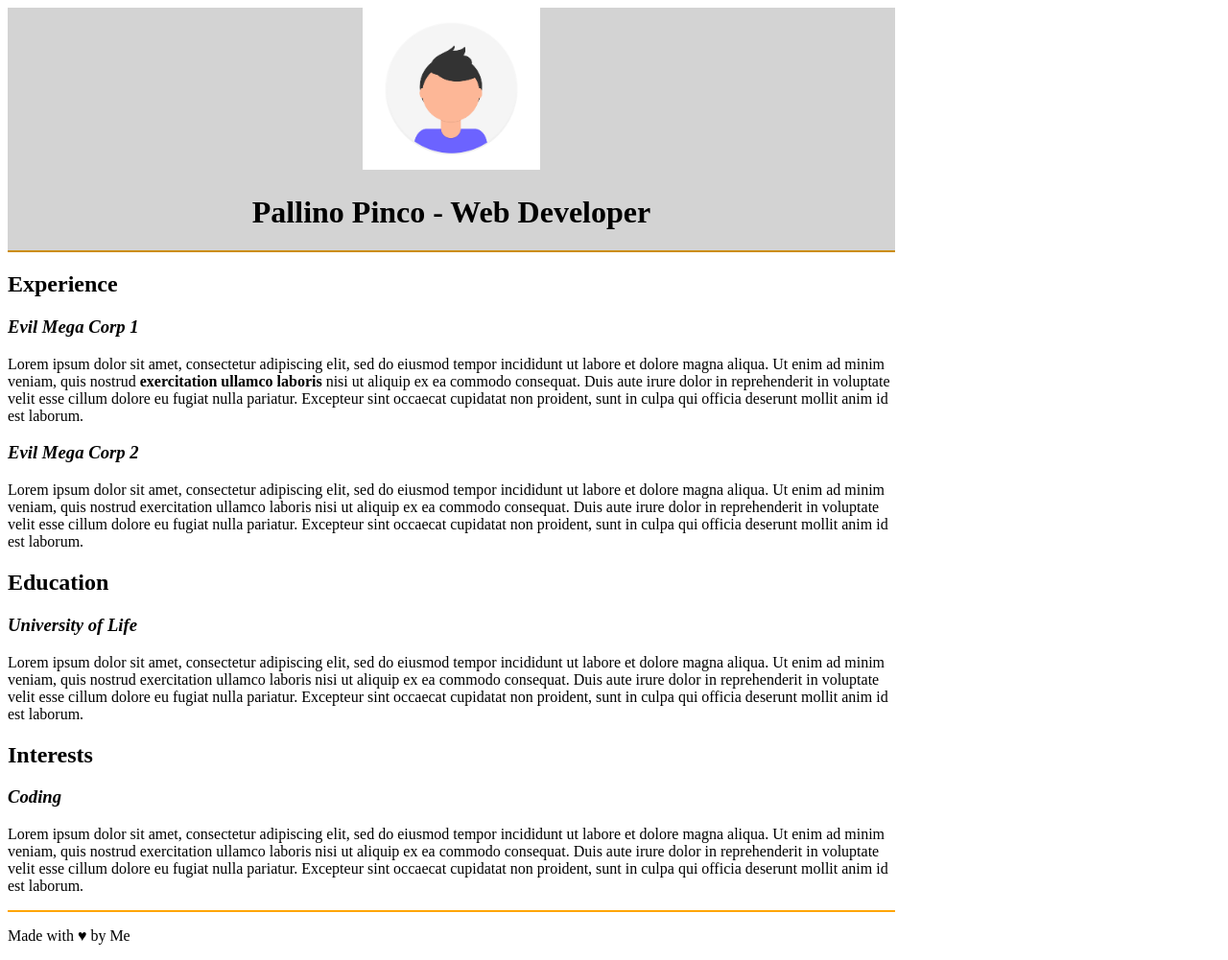
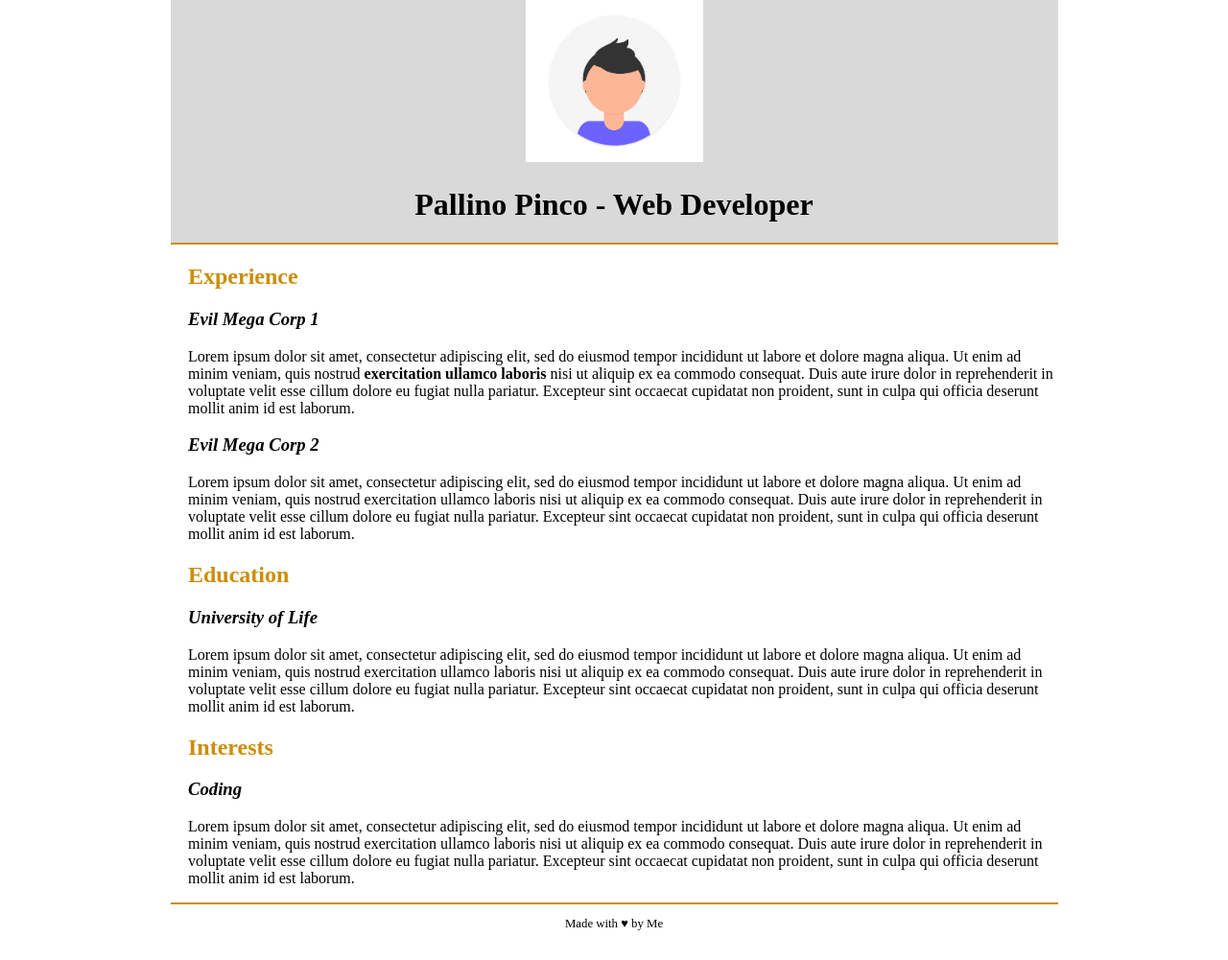
Before and after one commit to mattiamaio/html-css-curriculum-vitae, a plain HTML site: page index.html in a window 1280 px wide. Shown: the whole page at 96% size. Drawn offline with Linux system fonts and the light colour scheme.

Commit message:
lavoro completato. entrambi i file controllati su w3

```diff
--- a/index.html
+++ b/index.html
@@ -67,7 +67,6 @@
             </p>
         </section>
     </main>
-    <hr color="orange">
     <footer>
         <p>Made with &hearts; by Me</p>
     </footer>
--- a/style.css
+++ b/style.css
@@ -1,12 +1,24 @@
 header {
-    background-color: lightgrey;
+    background-color: hsla(347, 0%, 50%, 0.3);
     text-align: center;
     border-bottom: 2px solid #CC8D08;
     }
 img {
     width: 20%;
     height: 20%;
-}
+    }
 body {
     width: 925px;
-}
+    margin: auto;
+    }
+main {
+    margin-left: 2%;
+    }
+h2 {
+    color:#CC8D08;
+    }
+footer {
+    text-align: center;
+    font-size: 80%;
+    border-top: 2px solid #CC8D08;
+    }
```
